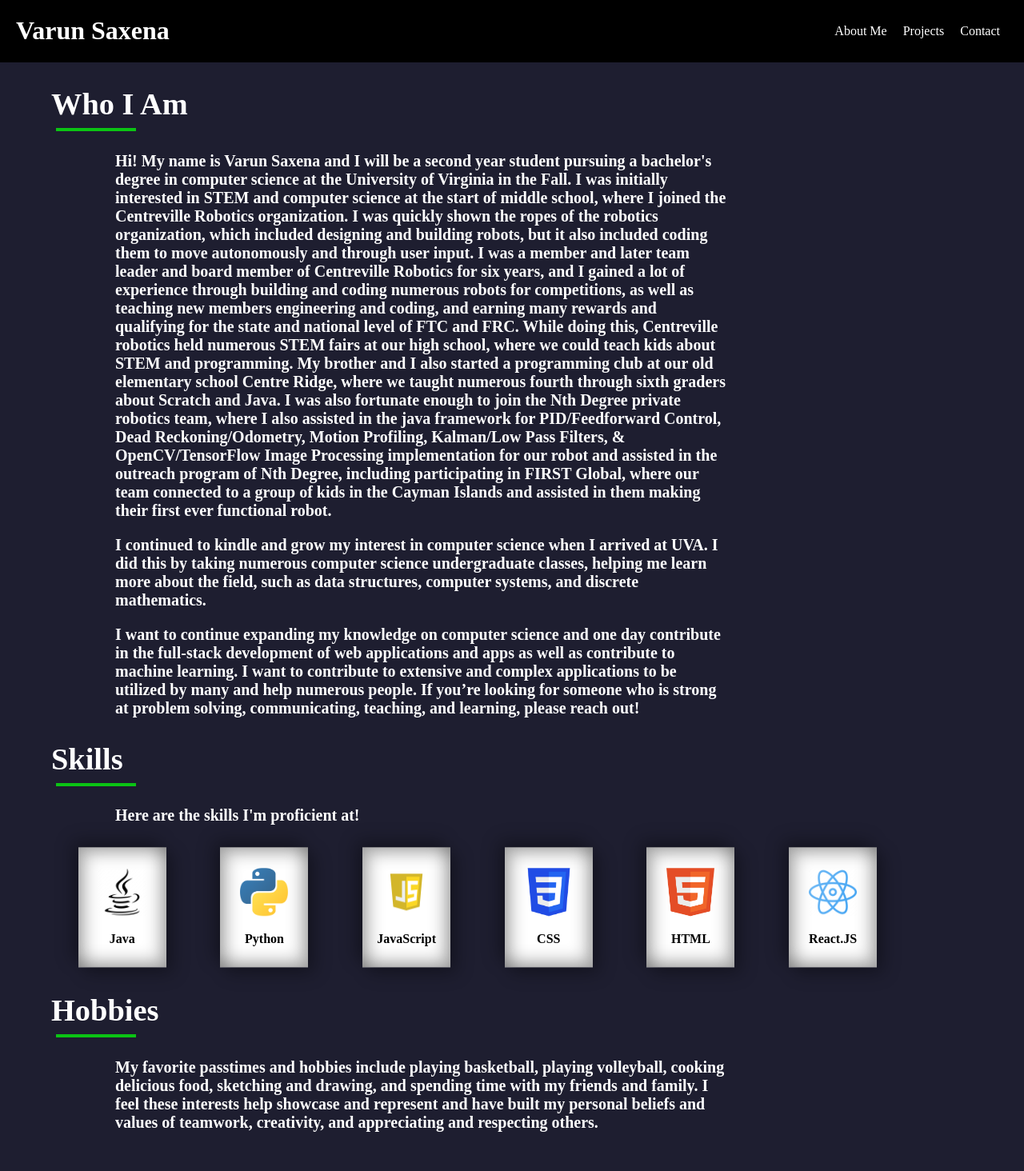
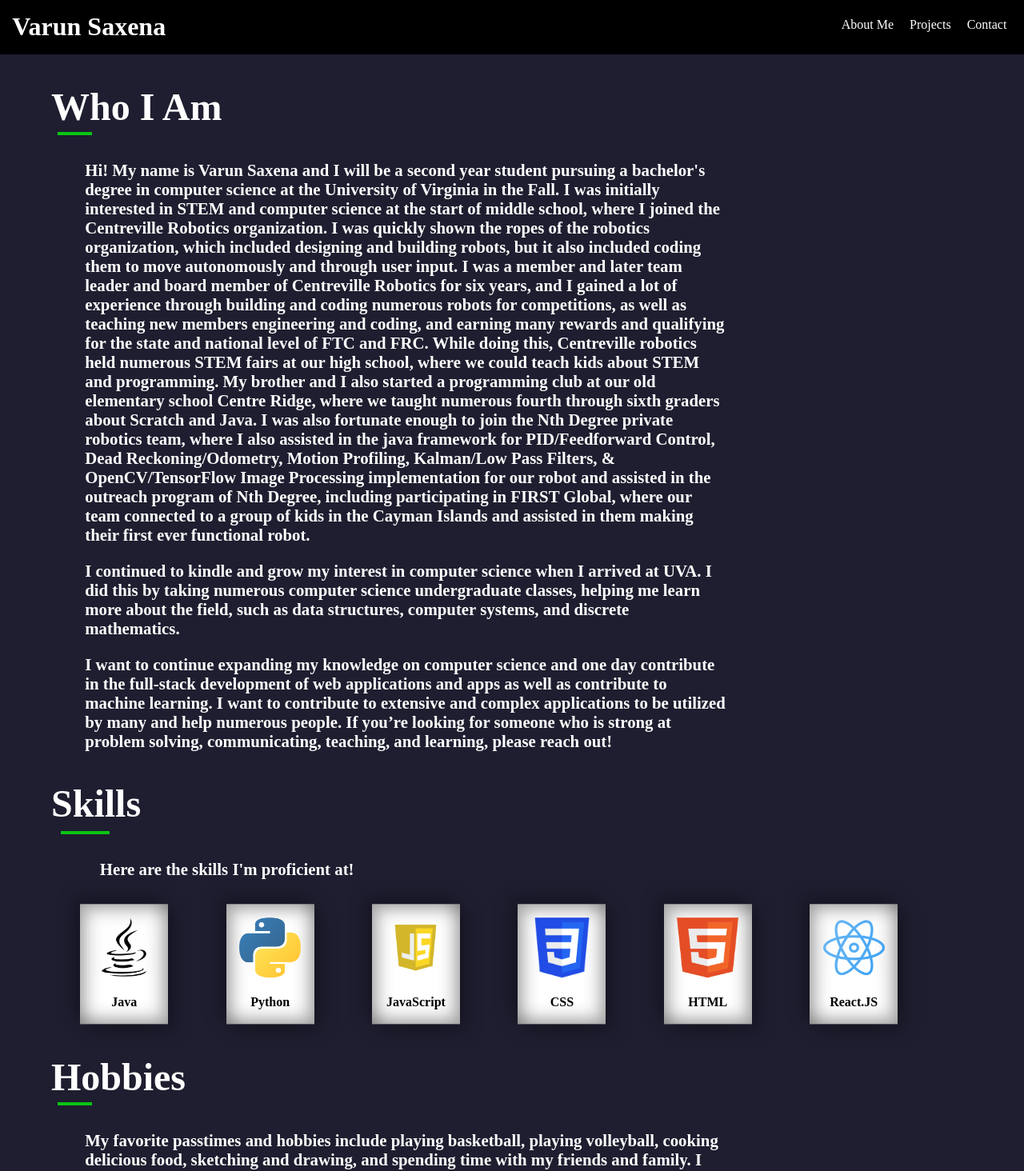
Before and after one commit to Varun-Saxena314/Varun-Saxena314.github.io, a React (Create React App) app: page /about in a window 1280 px wide. Shown: the top 1464 px of the page at 80% size. Before the commit the page ends 1435 px from the top, so only its background shows below. Built offline with nearby package versions, Linux system fonts and the light colour scheme.

Commit message:
pixelsChange

```diff
--- a/src/HomePage.js
+++ b/src/HomePage.js
@@ -7,9 +7,9 @@ const HomePage = () => {
     <div className='TheHomePage'>
     <div className='homepage' style={{ marginLeft: '4%', overflow: 'hidden', color: "white" }}>
     <div className='GreetingPage'>
-      <div style={{ marginTop: '5vh', fontSize: '5vw' }}>Hello World!</div>
-      <div style={{ marginTop: '5vh', fontSize: '5vw' }}>My name is Varun Saxena</div>
-      <div style={{ marginTop: '5vh', fontSize: '5vw' }}><TypeWriter/></div>
+      <div style={{ marginTop: '4%', fontSize: '500%' }}>Hello World!</div>
+      <div style={{ marginTop: '4%', fontSize: '500%'  }}>My name is Varun Saxena</div>
+      <div style={{ marginTop: '4%', fontSize: '500%'  }}><TypeWriter/></div>
     </div>
     <div className='LinkButtons'>
       <a href='https://docs.google.com/document/d/1Ku1VgcknSs8NiKiHI02iq665LjqevQTLAAu6wrzEr2s/edit' target='_blank' rel='noopener noreferrer'>
@@ -24,7 +24,7 @@ const HomePage = () => {
     </div>
     </div>
     <div className='picture'>
-    /*<img src={myImage} style={{ width: '120%', maxWidth: '400px', height: 'auto', minHeight: '400px' }} alt="Profile" />*/
+    /*<img src={myImage} style={{ width: '120%', maxWidth: '150%', height: 'auto', minHeight: '400px' }} alt="Profile" />*/
     </div>
     </div>
   );
--- a/src/NavBar.js
+++ b/src/NavBar.js
@@ -5,11 +5,11 @@ import './color.css';
 
 const NavBar = () => {
   return (
-    <nav style={{ display: 'flex', justifyContent: 'space-between', padding: '20px' }}>
+    <nav style={{ display: 'flex', justifyContent: 'space-between', padding: '1.2%' }}>
       <div className="left">
       <Link to="/HomePage">Varun Saxena</Link>
       </div>
-      <div className = "right" style={{ display: 'flex', justifyContent: 'space-between', padding: '10px', gap: '20px' }}>
+      <div className = "right" style={{ display: 'flex', justifyContent: 'space-around', padding: '.5%', gap: '20px' }}>
         <Link to="/about">About Me</Link>
         <Link to="/projects">Projects</Link>
         <Link to="/contact">Contact</Link>
--- a/src/about.js
+++ b/src/about.js
@@ -45,8 +45,8 @@ const About = () => {
     }, []);
     return (
         <div className='container about-container'>
-            <div className='text' style= {{marginLeft: '5%', marginTop: 30}}>
-                <h1 className = 'fade' style = {{fontSize: '3vw'}}>Who I Am</h1>
+            <div className='text' style= {{marginLeft: '5%', marginTop: '3%'}}>
+                <h1 className = 'fade' style = {{fontSize: '300%'}}>Who I Am</h1>
                 <p className='fade'>Hi! My name is Varun Saxena and I will be a second year student
                     pursuing a bachelor's degree in  computer science at the
                     University of Virginia in the Fall. I was initially interested in STEM and computer science
@@ -76,50 +76,50 @@ const About = () => {
                  solving, communicating, teaching, and learning, please reach out!
             </p>
             </div>
-            <div className='altText' style= {{marginLeft: '5%', marginTop: 30, color: 'white'}}>
-                <h1 className = 'fade' style = {{fontSize: '3vw'}}>Skills</h1>
+            <div className='altText' style= {{marginLeft: '5%', marginTop: '3%', color: 'white'}}>
+                <h1 className = 'fade' style = {{fontSize: '300%'}}>Skills</h1>
                     <p className='fade'>Here are the skills I'm proficient at!</p>
                     <div className='skills'>
                         <div className='fade2'>
                             <div className='skillCard'>
-                                <img src={Java} style={{width: '60px', height: '60px'}} alt='Java Logo'/>
-                               <p1 style={{marginTop: '20px'}}>Java</p1>
+                                <img src={Java} style={{width: '70%', height: '50%'}} alt='Java Logo'/>
+                               <p1 style={{marginTop: '20%'}}>Java</p1>
                             </div>
                         </div>
                         <div className='fade2'>
                             <div className='skillCard'>
-                            <img src={Python} style={{width: '60px', height: '60px'}} alt='Python Logo'/>
-                                <p1 style={{marginTop: '20px'}}>Python</p1>
+                            <img src={Python} style={{width: '70%', height: '50%'}} alt='Python Logo'/>
+                                <p1 style={{marginTop: '20%'}}>Python</p1>
                             </div>
                         </div>
                         <div className='fade2'>
                             <div className='skillCard'>
-                            <img src={JS} style={{width: '60px', height: '60px'}} alt='JavaScript Logo'/>
-                                <p1 style={{marginTop: '20px'}}>JavaScript</p1>
+                            <img src={JS} style={{width: '70%', height: '50%'}} alt='JavaScript Logo'/>
+                                <p1 style={{marginTop: '20%'}}>JavaScript</p1>
                             </div>
                         </div>
                         <div className='fade2'>
                             <div className='skillCard'>
-                            <img src={CSS} style={{width: '60px', height: '60px'}} alt='CSS Logo'/>
-                                <p1 style={{marginTop: '20px'}}>CSS</p1>
+                            <img src={CSS} style={{width: '70%', height: '50%'}} alt='CSS Logo'/>
+                                <p1 style={{marginTop: '20%'}}>CSS</p1>
                             </div>
                         </div>
                         <div className='fade2'>
                             <div className='skillCard'>
-                            <img src={HTML} style={{width: '60px', height: '60px'}} alt='HTML Logo'/>
-                                <p1 style={{marginTop: '20px'}}>HTML</p1>
+                            <img src={HTML} style={{width: '70%', height: '50%'}} alt='HTML Logo'/>
+                                <p1 style={{marginTop: '20%'}}>HTML</p1>
                             </div>
                         </div>
                         <div className='fade2'>
                             <div className='skillCard'>
-                            <img src={Reac} style={{width: '60px', height: '60px'}} alt='React Logo'/>
-                                <p1 style={{marginTop: '20px'}}>React.JS</p1>
+                            <img src={Reac} style={{width: '70%', height: '50%'}} alt='React Logo'/>
+                                <p1 style={{marginTop: '20%'}}>React.JS</p1>
                             </div>
                         </div>
                     </div>
               </div>
-              <div className='text' style= {{marginLeft: '5%', marginTop: 30, color: 'white'}}>
-                <h1 className = 'fade' style = {{fontSize: '3vw'}}>Hobbies</h1>
+              <div className='text' style= {{marginLeft: '5%', marginTop: '3%', color: 'white'}}>
+                <h1 className = 'fade' style = {{fontSize: '300%'}}>Hobbies</h1>
                     <p className='fade'> My favorite passtimes and hobbies include playing basketball,
                         playing volleyball, cooking delicious food, sketching and drawing,
                         and spending time with my friends and family. I feel these interests
--- a/src/contact.js
+++ b/src/contact.js
@@ -40,8 +40,8 @@ const Contact = () => {
 
   return (
     <div className='container contact-container'>
-      <div className='text' style={{ marginLeft: '5%', marginTop: 30}}>
-        <h1 className='fade3' style={{ fontSize: '3vw' }}>Contact</h1>
+      <div className='text' style={{ marginLeft: '5%', marginTop: '3%'}}>
+        <h1 className='fade3' style={{ fontSize: '300%' }}>Contact</h1>
         <p className='fade3'>
           If you'd like to contact me, whether you want to add me on your team, want assistance on a project or application,
           or to learn more about me, email me at:
@@ -51,7 +51,7 @@ const Contact = () => {
             varunsaxena314@gmail.com
           </a>
         </p>
-        <p style={{ marginTop: '50px' }} className='fade3'>
+        <p style={{ marginTop: '5%' }} className='fade3'>
           You may also contact me and check out more about me here!
         </p>
         <div className='LinkButtons'>
--- a/src/name.css
+++ b/src/name.css
@@ -11,7 +11,7 @@
 
 .left {
     font-family: 'Arial, sans-serif';
-    font-size: 2rem;
+    font-size: 200%;
     font-weight: bold;
     /* Add any other styling properties you want */
   }
@@ -34,12 +34,12 @@
   display: flex;
   justify-content: space-around;
   flex-direction: row;
-  margin-right: 150px;
+  margin-right: 10%;
 }
 .skillCard{
   width: 110px;
   height: 150px;
-  margin-top: 10px;
+  margin-top: 10%;
   display: flex;
   flex-direction: column;
   justify-content: center;
@@ -80,7 +80,7 @@ body {
   display: flex;
   flex-direction: row;
   justify-content: space-around;
-  width: 50%;
+  width: 70%;
   margin-top: 10vh
 }
 
@@ -112,12 +112,8 @@ body {
 
 .picture {
   width: 20%;
-  margin-right: 120px;
-  margin-bottom: 200px;
-}
-.homepage{
-  flex: 1;
-  min-width: 0;
+  margin-right: 10%;
+  margin-bottom: 14%;
 }
 .container h1::after {
   content: '';
@@ -125,17 +121,17 @@ body {
   height: 4px;
   background-color: rgb(11, 196, 20);
   position: relative;
-  width: 100px;
-  margin-top: 8px;
-  margin-left: 6px;
+  width: 5%;
+  margin-top: .5%;
+  margin-left: 1%;
 }
 .about-container p{
-  margin-left: 80px;
-  font-size: 20px;
+  margin-left: 5%;
+  font-size: 130%;
 }
 .contact-container p{
-  margin-left: 80px;
-  font-size: 20px;
+  margin-left: 5%;
+  font-size: 130%;
 }
 .fade{
   opacity: 0;
```
